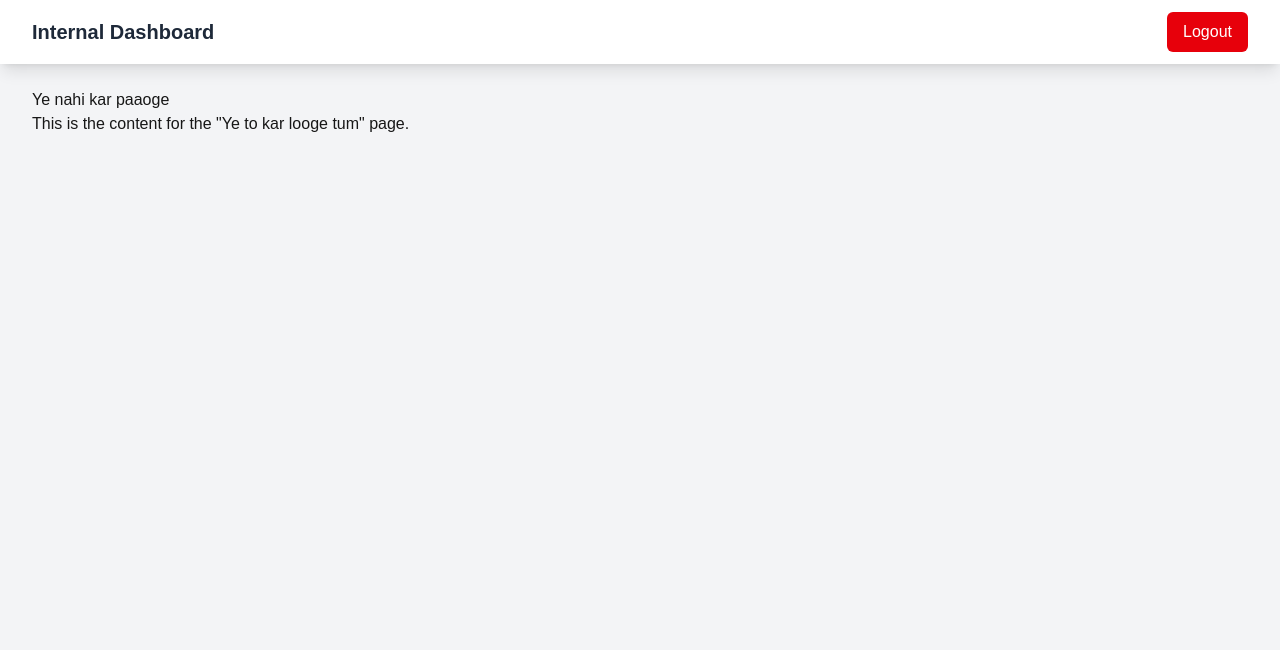
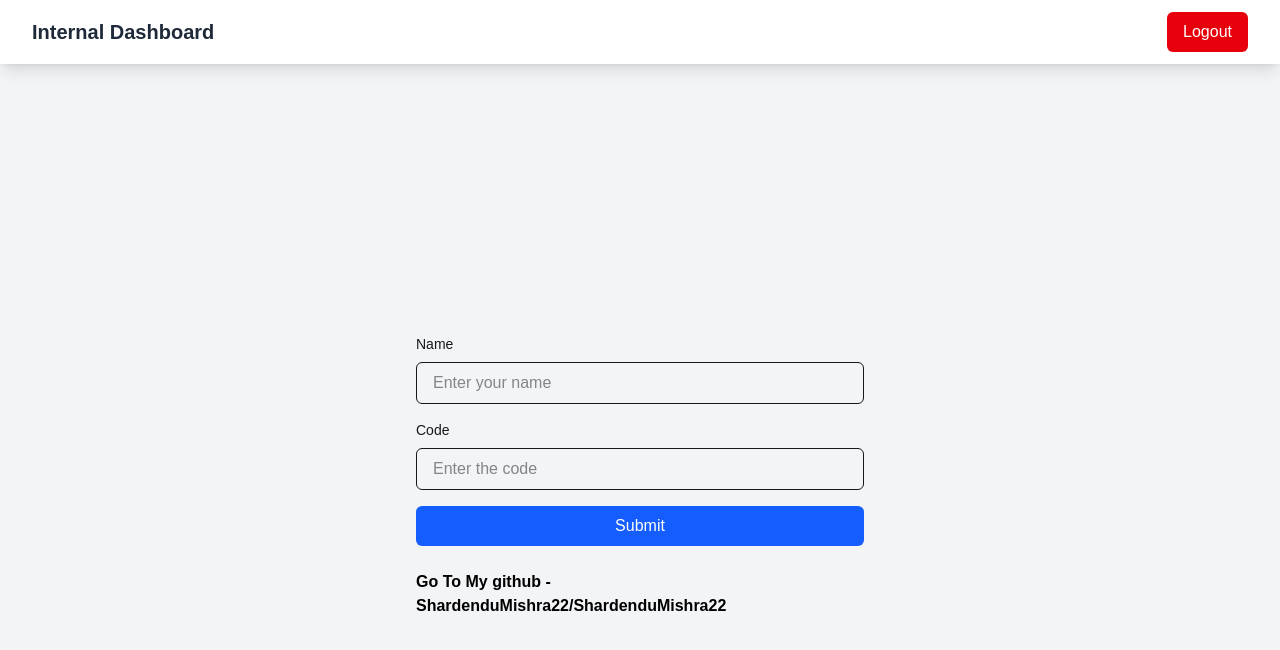
Before and after one commit to ANAS727189/TreasureHunt, a Next.js app: page /candidate-dashboard-portal-cards/ye-nahi-kar-paaoge-tum in a window 1280 px wide. Shown: the top 650 px of the page. Built offline with nearby package versions, Linux system fonts and the light colour scheme.

Commit message:
add: second route added
Signed-off-by: MishraShardendu22 <shardendumishrabrave@gmail.com>

```diff
--- /dev/null
+++ b/app/api/validate-quiz-2/route.ts
@@ -0,0 +1,40 @@
+import { NextRequest, NextResponse } from 'next/server';
+import clientPromise from '@/lib/mongodb';
+
+export async function POST(req: NextRequest) {
+    try{
+        const { code, name } = await req.json();
+        const answer = "9933sojaosaarehojaaofree";
+
+        if (!name || typeof name !== 'string' || name.trim().length === 0) {
+            return NextResponse.json({ passed: false, error: 'Name is required' }, { status: 400 });
+        }
+
+        if (!code || typeof code !== 'string') {
+            return NextResponse.json({ passed: false, error: 'Code is required' }, { status: 400 });
+        }
+
+        const passed = code === answer;
+
+        if (passed) {
+            try {
+                const client = await clientPromise;
+                const db = client.db('treasure_hunt');
+
+                await db.collection('winners').insertOne({
+                    name: name.trim(),
+                    createdAt: new Date(),
+                    quiz: 'ye-nahi-kar-paaoge-tum'
+                });
+            } catch (dbError) {
+                console.error('Error saving winner to database:', dbError);
+                // Still return passed as true, but log the error
+            }
+        }
+
+        return NextResponse.json({ passed });
+    } catch(error) {
+        console.error('Error validating quiz:', error);
+        return NextResponse.json({ passed: false, error: 'Invalid request' }, { status: 400 });
+    }
+}
--- a/app/candidate-dashboard-portal-cards/ye-nahi-kar-paaoge-tum/page.tsx
+++ b/app/candidate-dashboard-portal-cards/ye-nahi-kar-paaoge-tum/page.tsx
@@ -1,13 +1,101 @@
+'use client';
 
+import { useState } from 'react';
 
+const Page = () => {
+  const [name, setName] = useState('');
+  const [code, setCode] = useState('');
+  const [message, setMessage] = useState('');
+  const [isLoading, setIsLoading] = useState(false);
 
-const page = () => {
+  const handleSubmit = async (e: React.FormEvent) => {
+    e.preventDefault();
+    setIsLoading(true);
+    setMessage('');
+
+    try {
+      const response = await fetch('/api/validate-quiz-2', {
+        method: 'POST',
+        headers: {
+          'Content-Type': 'application/json',
+        },
+        body: JSON.stringify({ name, code }),
+      });
+
+      const data = await response.json();
+
+      if (data.passed) {
+        setMessage('✅ Congratulations! Code verified successfully!');
+      } else {
+        setMessage('❌ Invalid code. Please try again.');
+      }
+    } catch (error) {
+      setMessage('❌ Error submitting. Please try again.');
+      console.error('Error:', error);
+    } finally {
+      setIsLoading(false);
+    }
+  };
+
   return (
-    <div>
-      <h1>Ye nahi kar paaoge</h1>
-      <p>This is the content for the &quot;Ye to kar looge tum&quot; page.</p>
+    <div className="min-h-screen flex items-center justify-center p-4">
+      <div className="max-w-md w-full space-y-6">
+        <form onSubmit={handleSubmit} className="space-y-4">
+          <div>
+            <label htmlFor="name" className="block text-sm font-medium mb-2">
+              Name
+            </label>
+            <input
+              id="name"
+              type="text"
+              value={name}
+              onChange={(e) => setName(e.target.value)}
+              className="w-full px-4 py-2 border rounded-md focus:outline-none focus:ring-2 focus:ring-blue-500"
+              placeholder="Enter your name"
+              required
+            />
+          </div>
+
+          <div>
+            <label htmlFor="code" className="block text-sm font-medium mb-2">
+              Code
+            </label>
+            <input
+              id="code"
+              type="text"
+              value={code}
+              onChange={(e) => setCode(e.target.value)}
+              className="w-full px-4 py-2 border rounded-md focus:outline-none focus:ring-2 focus:ring-blue-500"
+              placeholder="Enter the code"
+              required
+            />
+          </div>
+
+          <button
+            type="submit"
+            disabled={isLoading}
+            className="w-full bg-blue-600 text-white py-2 px-4 rounded-md hover:bg-blue-700 disabled:bg-gray-400 transition-colors"
+          >
+            {isLoading ? 'Verifying...' : 'Submit'}
+          </button>
+        </form>
+
+        {message && (
+          <div className={`p-4 rounded-md ${message.includes('✅') ? 'bg-green-100 text-green-800' : 'bg-red-100 text-red-800'}`}>
+            {message}
+          </div>
+        )}
+
+        <div className="font-black text-black">
+          Go To My github - ShardenduMishra22/ShardenduMishra22
+        </div>
+
+        <div className="hidden font-black text-black">
+          Go To My github - ShardenduMishra22/ShardenduMishra22.
+        </div>
+      </div>
     </div>
-  )
-}
+  );
+};
 
-export default page
+export default Page;
```
